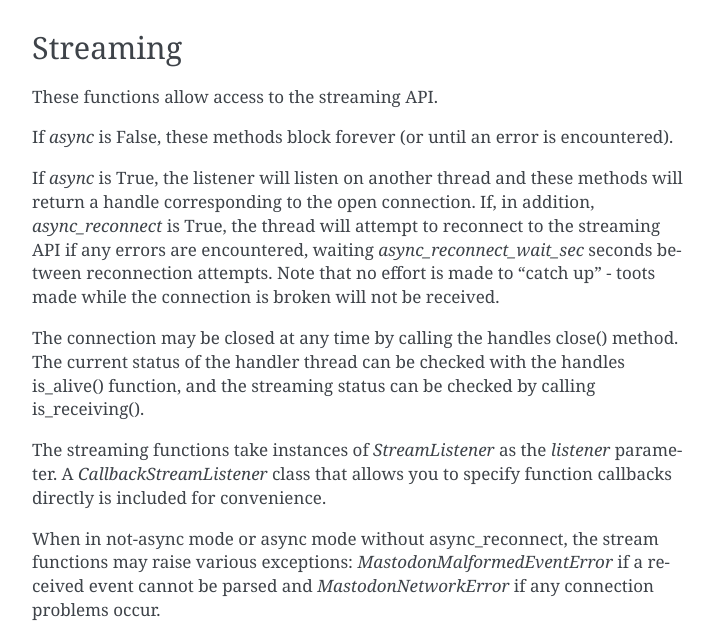
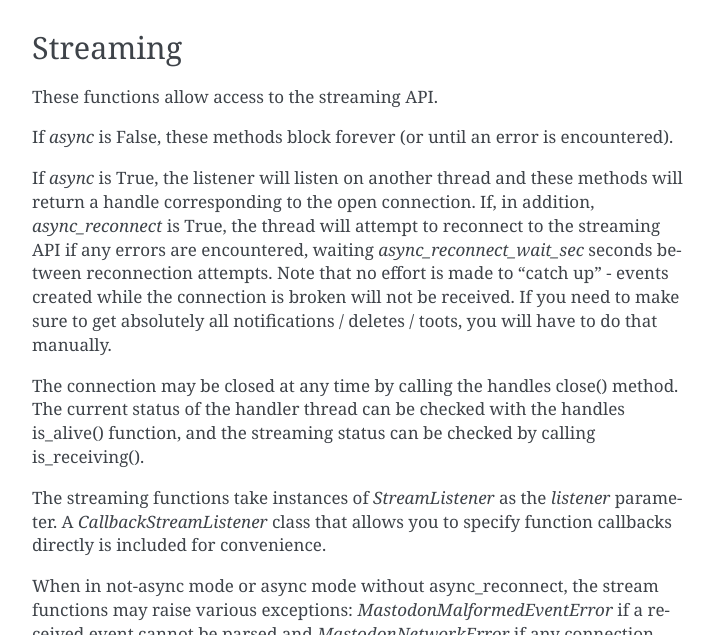
Before and after one commit to halcy/Mastodon.py, a Sphinx documentation site: the page built from docs/index.rst, in a window 1280 px wide and 900 px high, scrolled down 20218 px, cut to the strip 22-657 px from the top of the window. Shown: the whole strip, without its empty margins (388-1102 px from the left). Built offline with Sphinx 7.4.7, drawn with Linux system fonts in a browser that asks for light colours.

Commit message:
Improve docs again

```diff
--- a/docs/index.rst
+++ b/docs/index.rst
@@ -731,7 +731,8 @@
 will return a handle corresponding to the open connection. If, in addition, `async_reconnect` is True,
 the thread will attempt to reconnect to the streaming API if any errors are encountered, waiting
 `async_reconnect_wait_sec` seconds between reconnection attempts. Note that no effort is made
-to "catch up" - toots made while the connection is broken will not be received.
+to "catch up" - events created while the connection is broken will not be received. If you need to make
+sure to get absolutely all notifications / deletes / toots, you will have to do that manually.
 
 The connection may be closed at any time by calling the handles close() method. The
 current status of the handler thread can be checked with the handles is_alive() function,
```
